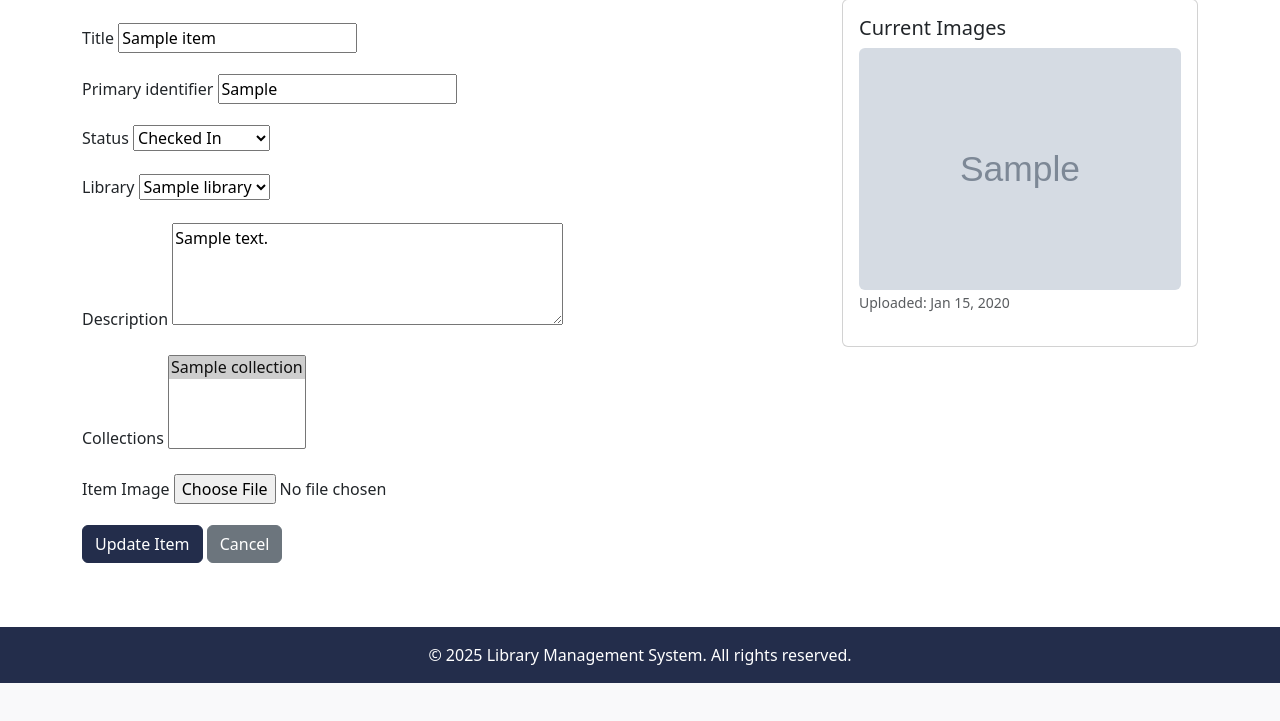
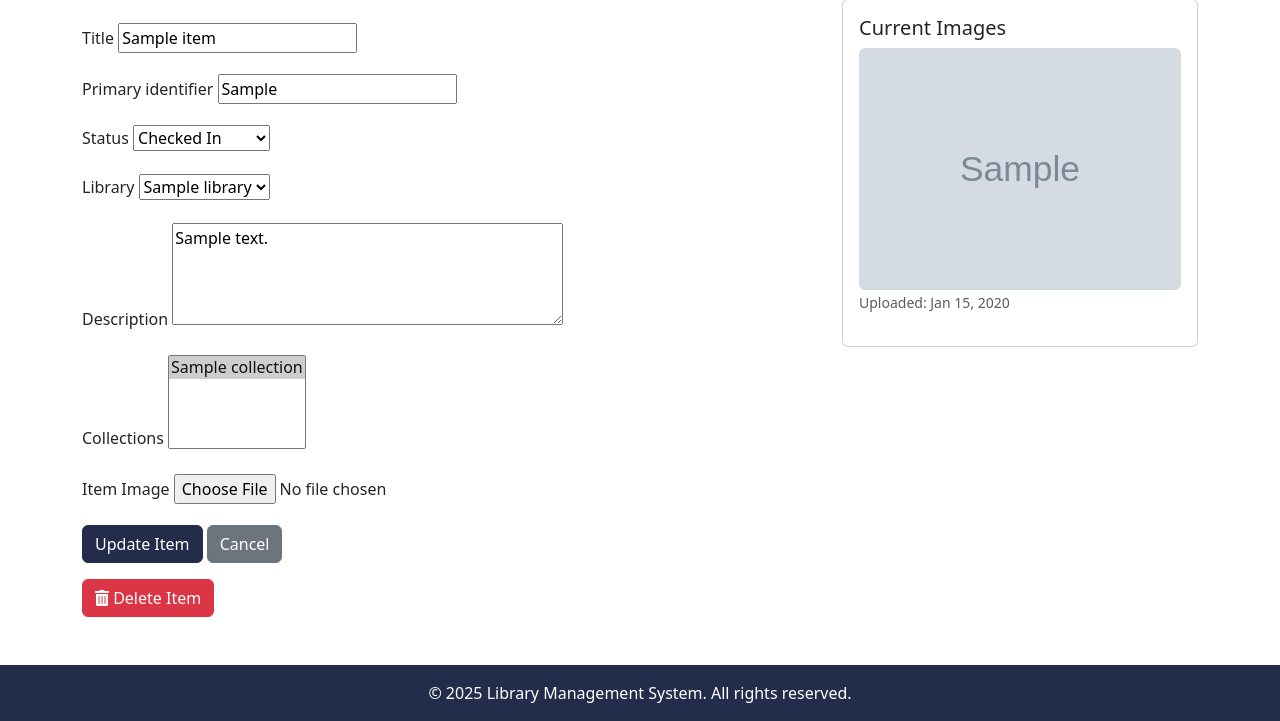
Before and after one commit to KabirSuri/music-instrument-lending-app, a Django app: page /edit-item/1/ in a window 1280 px wide. Shown: the part 127-848 px from the top of the page. Before the commit the page ends 810 px from the top, so only its background shows below. Run offline with Django 5.2, Linux system fonts and the light colour scheme; a user stored in the database is signed in; tables that the repository leaves empty hold one stand-in row (values such as "Sample post"); grey boxes marked "Sample" are stand-in pictures.

Commit message:
Librarians can delete items

```diff
--- a/mysite/urls.py
+++ b/mysite/urls.py
@@ -39,6 +39,7 @@ urlpatterns = [
     path('items/<int:item_id>/', views.item_detail, name="item_detail"),
     path('create-item/', views.create_item, name='create-item'),
     path('edit-item/<int:item_id>/', views.edit_item, name='edit-item'),
+    path('delete-item/<int:item_id>/', views.delete_item, name='delete_item'),
     # Collection URLs
     path('collections/', views.collection_list, name='collections'),
     path('collections/create/', views.create_collection, name='create-collection'),
--- a/mysite/views.py
+++ b/mysite/views.py
@@ -190,6 +190,21 @@ def edit_item(request, item_id):
 
     return render(request, 'edit_item.html', {'form': form, 'item': item})
 
+@login_required
+def delete_item(request, item_id):
+    item = get_object_or_404(Item, id=item_id)
+
+    if not request.user.profile.is_librarian:
+        messages.error(request, "You don't have permission to delete this item.")
+        return redirect('item_detail', item_id=item_id)
+
+    if request.method == 'POST':
+        item.delete()
+        messages.success(request, "Item deleted successfully.")
+        return redirect('catalog')  # or wherever you want to redirect after deletion
+
+    return redirect('item_detail', item_id=item_id)
+
 def catalog_view(request):
     """Display the catalog of all items with search functionality."""
     query = request.GET.get('q', '')
--- a/templates/edit_item.html
+++ b/templates/edit_item.html
@@ -36,6 +36,13 @@
                     <a href="{% url 'item_detail' item.id %}" class="btn btn-secondary">Cancel</a>
                 </div>
             </form>
+
+            <form method="post" action="{% url 'delete_item' item.id %}" onsubmit="return confirmDelete();" class="mt-2">
+                {% csrf_token %}
+                <button type="submit" class="btn btn-danger">
+                    <i class="fas fa-trash-alt"></i> Delete Item
+                </button>
+            </form>
         </div>
 
         <div class="col-md-4">
@@ -57,4 +64,9 @@
         </div>
     </div>
 </div>
+<script>
+    function confirmDelete() {
+        return confirm("Are you sure you want to delete this item? This action cannot be undone.");
+    }
+    </script>
 {% endblock %}
```
